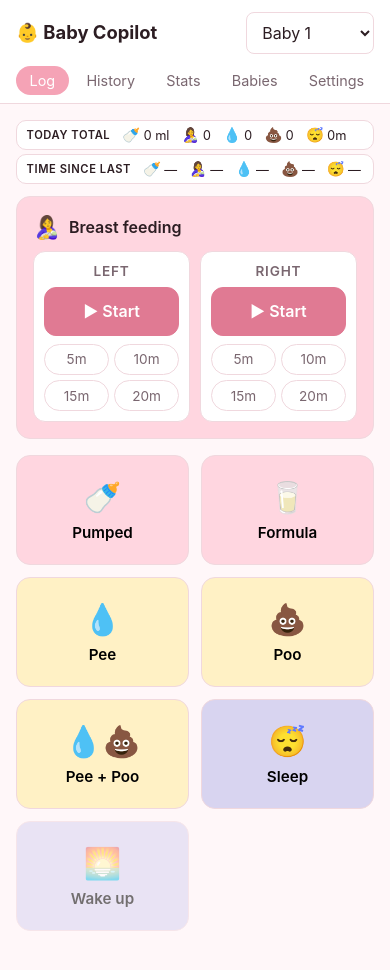
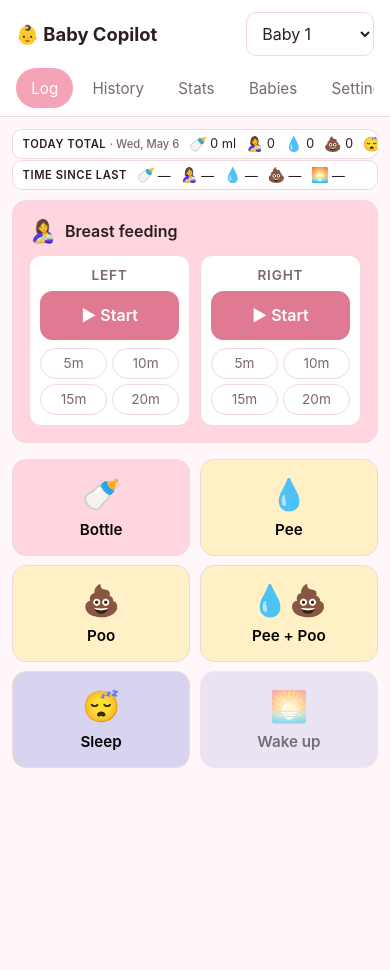
Before and after one commit to zhongyn/baby-copilot, a React (Vite) app: page /babies in a window 390 px wide. Shown: the top 970 px of the page. After the commit the page ends 844 px from the top, so only its background shows below. Built offline with nearby package versions, Linux system fonts and the light colour scheme.

Commit message:
Mobile-first polish, bottle merge, wake-up in history, sleep panel buttons

```diff
--- a/src/components/EventForm.tsx
+++ b/src/components/EventForm.tsx
@@ -151,7 +151,7 @@ export function EventForm({ initial, onClose }: Props) {
 
   const title =
     (isEdit ? 'Edit ' : 'Log ') +
-    (type === 'sleep' ? 'sleep' : type === 'diaper' ? 'diaper' : feedKind === 'breast' ? 'breast feed' : feedKind === 'pumped' ? 'pumped milk' : 'formula');
+    (type === 'sleep' ? 'sleep' : type === 'diaper' ? 'diaper' : feedKind === 'breast' ? 'breast feed' : 'bottle');
 
   return (
     <div className="modal-backdrop" onClick={onClose}>
@@ -163,7 +163,7 @@ export function EventForm({ initial, onClose }: Props) {
             <label className="field">
               <span>Type</span>
               <div className="seg">
-                {(['breast', 'pumped', 'formula'] as FeedKind[]).map((k) => (
+                {(['breast', 'bottle'] as FeedKind[]).map((k) => (
                   <button
                     key={k}
                     type="button"
--- a/src/pages/LogPage.tsx
+++ b/src/pages/LogPage.tsx
@@ -1,5 +1,5 @@
 import { useEffect, useMemo, useState } from 'react';
-import { differenceInMinutes } from 'date-fns';
+import { differenceInMinutes, format } from 'date-fns';
 import { EventForm, type EventFormInitial } from '../components/EventForm';
 import { BreastFeedingPanel } from '../components/BreastFeedingPanel';
 import { useToast } from '../components/Toast';
@@ -144,16 +144,10 @@ export function LogPage() {
 
   const tiles: Tile[] = [
     {
-      label: 'Pumped',
+      label: 'Bottle',
       emoji: '🍼',
       className: 'tile-feed',
-      formInitial: { mode: 'create', type: 'feed', feedKind: 'pumped' }
-    },
-    {
-      label: 'Formula',
-      emoji: '🥛',
-      className: 'tile-feed',
-      formInitial: { mode: 'create', type: 'feed', feedKind: 'formula' }
+      formInitial: { mode: 'create', type: 'feed', feedKind: 'bottle' }
     },
     {
       label: 'Pee',
@@ -194,7 +188,9 @@ export function LogPage() {
   return (
     <section className="page log-page">
       <div className="today-summary" aria-label="Today summary">
-        <span className="today-summary-label">Today total</span>
+        <span className="today-summary-label">
+          Today total <span className="today-summary-date">· {format(new Date(), 'EEE, MMM d')}</span>
+        </span>
         <span className="today-summary-item" title="Bottle milk today">
           <span className="today-summary-icon">🍼</span>
           {formatVolume(todaySummary.milkMl, unit)}
@@ -234,9 +230,9 @@ export function LogPage() {
           <span className="today-summary-icon">💩</span>
           {formatSince(lastTimes.poo, nowMs)}
         </span>
-        <span className="today-summary-item" title="Time since last wake">
-          <span className="today-summary-icon">😴</span>
-          {sleepSession ? 'now' : formatSince(lastTimes.sleep, nowMs)}
+        <span className="today-summary-item" title="Time since last wake up">
+          <span className="today-summary-icon">🌅</span>
+          {sleepSession ? 'sleeping' : formatSince(lastTimes.sleep, nowMs)}
         </span>
       </div>
       <BreastFeedingPanel />
--- a/src/pages/StatsPage.tsx
+++ b/src/pages/StatsPage.tsx
@@ -58,12 +58,12 @@ export function StatsPage() {
   const lastSleep = lastEventOfType(events, (e) => e.type === 'sleep');
 
   const chartData = useMemo(() => {
-    const buckets: Record<string, { day: string; breast: number; pumped: number; formula: number; pee: number; poo: number; sleepHr: number }> = {};
+    const buckets: Record<string, { day: string; breast: number; bottle: number; pee: number; poo: number; sleepHr: number }> = {};
     const start = startOfDay(subDays(new Date(), days - 1));
     for (let i = 0; i < days; i++) {
       const d = startOfDay(subDays(new Date(), days - 1 - i));
       const k = format(d, 'yyyy-MM-dd');
-      buckets[k] = { day: format(d, 'MMM d'), breast: 0, pumped: 0, formula: 0, pee: 0, poo: 0, sleepHr: 0 };
+      buckets[k] = { day: format(d, 'MMM d'), breast: 0, bottle: 0, pee: 0, poo: 0, sleepHr: 0 };
     }
     for (const e of events) {
       const d = startOfDay(new Date(e.startTime));
@@ -74,9 +74,7 @@ export function StatsPage() {
       if (e.type === 'feed') {
         if (e.feedKind === 'breast') b.breast += 1; // count sessions for breast
         else {
-          const v = mlToDisplay(e.volumeMl, unit);
-          if (e.feedKind === 'pumped') b.pumped += v;
-          else b.formula += v;
+          b.bottle += mlToDisplay(e.volumeMl, unit);
         }
       } else if (e.type === 'diaper') {
         if (e.diaperKind === 'pee' || e.diaperKind === 'both') b.pee += 1;
@@ -87,8 +85,7 @@ export function StatsPage() {
     }
     return Object.values(buckets).map((b) => ({
       ...b,
-      pumped: Math.round(b.pumped * 100) / 100,
-      formula: Math.round(b.formula * 100) / 100,
+      bottle: Math.round(b.bottle * 100) / 100,
       sleepHr: Math.round(b.sleepHr * 10) / 10
     }));
   }, [events, days, unit]);
@@ -154,8 +151,7 @@ export function StatsPage() {
             <YAxis />
             <Tooltip />
             <Legend />
-            <Bar dataKey="pumped" stackId="a" fill="#7cb7e8" />
-            <Bar dataKey="formula" stackId="a" fill="#e8a87c" />
+            <Bar dataKey="bottle" fill="#7cb7e8" />
           </BarChart>
         </ResponsiveContainer>
       </div>
--- a/src/storage/localStore.ts
+++ b/src/storage/localStore.ts
@@ -17,11 +17,20 @@ export function loadSnapshot(): Snapshot {
     const raw = localStorage.getItem(KEY);
     if (!raw) return { ...empty };
     const parsed = JSON.parse(raw) as Snapshot;
-    // Future migrations would inspect parsed.schemaVersion here.
+    // Migrate legacy bottle feed kinds ('pumped' | 'formula') -> 'bottle'.
+    const events = (parsed.events ?? []).map((e) => {
+      if (e.type === 'feed') {
+        const fk = (e as { feedKind?: string }).feedKind;
+        if (fk === 'pumped' || fk === 'formula') {
+          return { ...e, feedKind: 'bottle' } as typeof e;
+        }
+      }
+      return e;
+    });
     return {
       schemaVersion: SCHEMA_VERSION,
       babies: parsed.babies ?? [],
-      events: parsed.events ?? [],
+      events,
       settings: { ...empty.settings, ...(parsed.settings ?? {}) },
       activeBreastTimer: parsed.activeBreastTimer ?? null,
       activeSleepSession: parsed.activeSleepSession ?? null
--- a/src/styles.css
+++ b/src/styles.css
@@ -30,23 +30,44 @@
 
 * { box-sizing: border-box; }
 
+html {
+  -webkit-text-size-adjust: 100%;
+  text-size-adjust: 100%;
+  -webkit-tap-highlight-color: transparent;
+  touch-action: manipulation;
+}
+
 html, body, #root { height: 100%; }
+
+/* Use the dynamic viewport height on mobile so chrome bars don't break layout. */
+@supports (height: 100dvh) {
+  html, body, #root { height: 100dvh; }
+}
 
 body {
   margin: 0;
   font-family: -apple-system, BlinkMacSystemFont, 'Segoe UI', Roboto, sans-serif;
+  font-size: 16px; /* base; prevents iOS auto-zoom on inputs */
   background: var(--bg);
   color: var(--text);
   -webkit-font-smoothing: antialiased;
+  overscroll-behavior-y: none;
 }
 
-button { font: inherit; cursor: pointer; }
+button {
+  font: inherit;
+  cursor: pointer;
+  touch-action: manipulation;
+  -webkit-tap-highlight-color: transparent;
+}
 
 input, select, textarea {
   font: inherit;
-  padding: 0.55rem 0.7rem;
+  font-size: 16px; /* prevents iOS zoom on focus */
+  padding: 0.6rem 0.7rem;
+  min-height: 2.75rem;
   border: 1px solid var(--border);
-  border-radius: 8px;
+  border-radius: 10px;
   background: var(--surface);
   color: var(--text);
   width: 100%;
@@ -116,11 +137,14 @@ textarea { resize: vertical; }
 
 .app-nav a {
   flex: 0 0 auto;
-  padding: 0.4rem 0.85rem;
+  padding: 0.55rem 0.95rem;
+  min-height: 2.5rem;
+  display: inline-flex;
+  align-items: center;
   text-decoration: none;
   color: var(--muted);
   border-radius: 999px;
-  font-size: 0.9rem;
+  font-size: 0.95rem;
 }
 
 .app-nav a.active {
@@ -131,8 +155,12 @@ textarea { resize: vertical; }
 .app-main {
   max-width: 720px;
   margin: 0 auto;
-  padding: 1rem;
-  padding-bottom: 4rem;
+  padding: 0.75rem;
+  padding-bottom: calc(env(safe-area-inset-bottom, 0) + 1.5rem);
+}
+
+@media (min-width: 540px) {
+  .app-main { padding: 1rem; padding-bottom: calc(env(safe-area-inset-bottom, 0) + 2rem); }
 }
 
 .page > h2 { margin-top: 1.25rem; }
@@ -140,16 +168,23 @@ textarea { resize: vertical; }
 /* Today summary (Log page) */
 .today-summary {
   display: flex;
-  flex-wrap: wrap;
   align-items: center;
-  gap: 0.5rem 0.75rem;
+  gap: 0.6rem;
   padding: 0.4rem 0.6rem;
-  margin-bottom: 0.75rem;
+  margin-bottom: 0.6rem;
   border: 1px solid var(--border);
   border-radius: 10px;
   background: var(--surface);
   font-size: 0.8rem;
   color: var(--muted);
+  overflow-x: auto;
+  white-space: nowrap;
+  scrollbar-width: none;
+}
+.today-summary::-webkit-scrollbar { display: none; }
+
+@media (min-width: 540px) {
+  .today-summary { flex-wrap: wrap; white-space: normal; overflow-x: visible; gap: 0.5rem 0.75rem; }
 }
 .today-summary-label {
   font-weight: 600;
@@ -157,6 +192,12 @@ textarea { resize: vertical; }
   text-transform: uppercase;
   letter-spacing: 0.05em;
   font-size: 0.7rem;
+}
+.today-summary-date {
+  font-weight: 500;
+  text-transform: none;
+  letter-spacing: normal;
+  color: var(--muted);
 }
 .today-summary-item {
   display: inline-flex;
@@ -177,11 +218,11 @@ textarea { resize: vertical; }
 .tile-grid {
   display: grid;
   grid-template-columns: repeat(2, minmax(0, 1fr));
-  gap: 0.75rem;
+  gap: 0.6rem;
 }
 
 @media (min-width: 540px) {
-  .tile-grid { grid-template-columns: repeat(3, minmax(0, 1fr)); }
+  .tile-grid { grid-template-columns: repeat(3, minmax(0, 1fr)); gap: 0.75rem; }
 }
 
 .tile {
@@ -190,11 +231,11 @@ textarea { resize: vertical; }
   align-items: center;
   justify-content: center;
   gap: 0.4rem;
-  padding: 1.25rem 0.5rem;
+  padding: 1rem 0.5rem;
   border: 1px solid var(--border);
   border-radius: 14px;
   background: var(--surface);
-  min-height: 110px;
+  min-height: 96px;
   transition: transform 0.05s ease;
 }
 
@@ -243,9 +284,19 @@ textarea { resize: vertical; }
 .sleep-actions {
   display: flex;
   gap: 0.5rem;
-  flex-wrap: wrap;
 }
-.sleep-actions .primary { flex: 1 1 auto; }
+.sleep-actions button {
+  flex: 1;
+  padding: 0.7rem 0.9rem;
+  border-radius: 10px;
+  border: 1px solid var(--border);
+  background: var(--surface);
+}
+.sleep-actions .primary {
+  background: var(--accent-strong);
+  color: #fff;
+  border-color: var(--accent-strong);
+}
 
 /* Breast feeding panel */
 .breast-panel {
@@ -415,11 +466,12 @@ textarea { resize: vertical; }
 
 .event-actions { display: flex; gap: 0.3rem; }
 .event-actions button {
-  padding: 0.3rem 0.55rem;
+  padding: 0.45rem 0.6rem;
+  min-height: 2.25rem;
   border-radius: 8px;
   border: 1px solid var(--border);
   background: var(--surface);
-  font-size: 0.8rem;
+  font-size: 0.85rem;
 }
 .event-actions .danger { color: var(--danger); }
 
@@ -470,17 +522,18 @@ textarea { resize: vertical; }
   align-items: flex-end;
   justify-content: center;
   z-index: 50;
-  padding: 1rem;
+  padding: 0;
 }
 
 @media (min-width: 540px) {
-  .modal-backdrop { align-items: center; }
+  .modal-backdrop { align-items: center; padding: 1rem; }
 }
 
 .modal {
   background: var(--surface);
-  border-radius: 16px;
+  border-radius: 16px 16px 0 0;
   padding: 1rem;
+  padding-bottom: calc(1rem + env(safe-area-inset-bottom, 0));
   width: 100%;
   max-width: 460px;
   display: flex;
@@ -488,6 +541,10 @@ textarea { resize: vertical; }
   gap: 0.75rem;
   max-height: 90vh;
   overflow-y: auto;
+}
+
+@media (min-width: 540px) {
+  .modal { border-radius: 16px; padding-bottom: 1rem; }
 }
 
 .modal h2 { margin: 0 0 0.25rem; }
@@ -503,7 +560,8 @@ textarea { resize: vertical; }
 }
 .seg button {
   flex: 1;
-  padding: 0.5rem 0.75rem;
+  padding: 0.6rem 0.75rem;
+  min-height: 2.5rem;
   background: var(--surface);
   border: none;
   color: var(--muted);
@@ -522,7 +580,8 @@ textarea { resize: vertical; }
   margin-top: 0.5rem;
 }
 .modal-actions button {
-  padding: 0.55rem 1rem;
+  padding: 0.7rem 1rem;
+  min-height: 2.75rem;
   border-radius: 10px;
   border: 1px solid var(--border);
   background: var(--surface);
--- a/src/types.ts
+++ b/src/types.ts
@@ -6,7 +6,7 @@ export type Baby = {
   birthDate?: string; // ISO date
 };
 
-export type FeedKind = 'breast' | 'pumped' | 'formula';
+export type FeedKind = 'breast' | 'bottle';
 export type BreastSide = 'left' | 'right' | 'both';
 export type DiaperKind = 'pee' | 'poo' | 'both';
 
@@ -29,7 +29,7 @@ export interface BreastFeedEvent extends EventBase {
 
 export interface BottleFeedEvent extends EventBase {
   type: 'feed';
-  feedKind: 'pumped' | 'formula';
+  feedKind: 'bottle';
   volumeMl: number;
 }
 
--- a/src/utils/format.ts
+++ b/src/utils/format.ts
@@ -6,8 +6,7 @@ export function eventTitle(e: AppEvent): string {
   switch (e.type) {
     case 'feed':
       if (e.feedKind === 'breast') return 'Breast feeding';
-      if (e.feedKind === 'pumped') return 'Pumped milk';
-      return 'Formula milk';
+      return 'Bottle';
     case 'diaper':
       if (e.diaperKind === 'pee') return 'Pee';
       if (e.diaperKind === 'poo') return 'Poo';
@@ -51,7 +50,7 @@ export function relativeFromNow(iso: string): string {
 export function eventIcon(e: AppEvent): string {
   switch (e.type) {
     case 'feed':
-      return e.feedKind === 'breast' ? '🤱' : e.feedKind === 'pumped' ? '🍼' : '🥛';
+      return e.feedKind === 'breast' ? '🥱' : '🍼';
     case 'diaper':
       return e.diaperKind === 'pee' ? '💧' : e.diaperKind === 'poo' ? '💩' : '💧💩';
     case 'sleep':
```
Also changed, not shown: src/pages/HistoryPage.tsx (+42 -17 lines).
